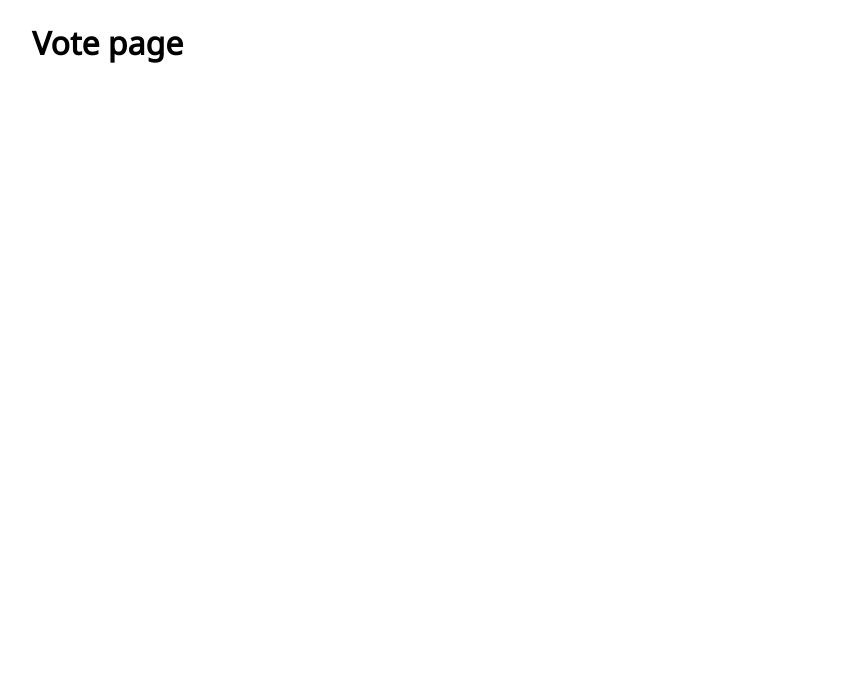
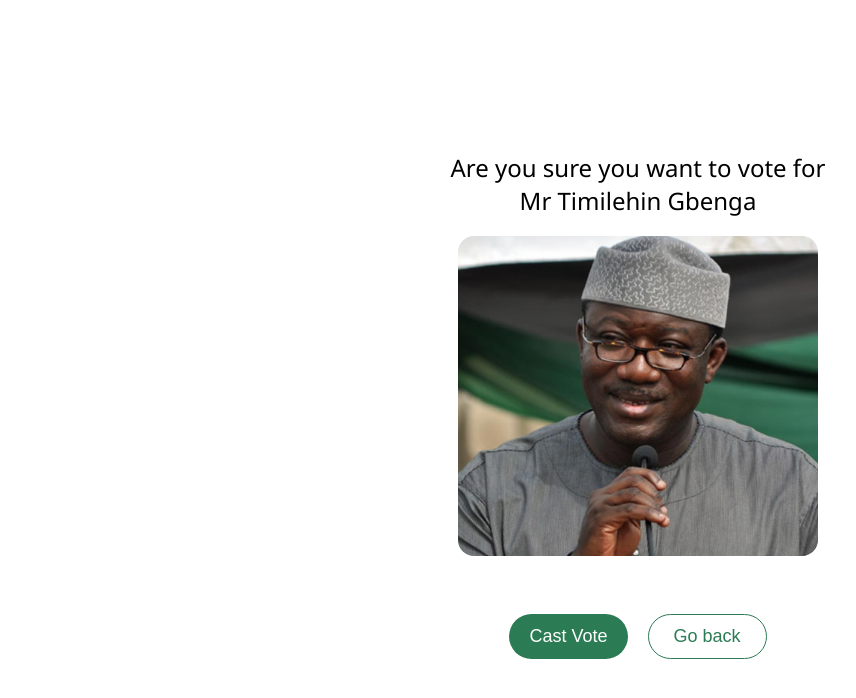
Before and after one commit to unicdeve/e-voting-app, a Next.js app: page /vote/1/1 in a window 1280 px wide. Shown: the top 698 px of the page, without its empty margins (2-858 px from the left). Built offline with nearby package versions, Linux system fonts and the light colour scheme.

Commit message:
feat: vote page

```diff
--- /dev/null
+++ b/components/vote/Vote.styled.ts
@@ -0,0 +1,40 @@
+import styled from 'styled-components';
+
+export const StyledVote = styled.div`
+	display: flex;
+	flex-direction: column;
+	justify-content: center;
+	align-items: center;
+	min-height: 100vh;
+	width: 100%;
+
+	h2 {
+		text-align: center;
+		font-weight: 500;
+		font-size: 24px;
+		line-height: 33px;
+	}
+
+	.candidate-image {
+		border-radius: 16px;
+	}
+
+	.btn-wrapper {
+		margin-top: 3rem;
+
+		button {
+			margin: 10px;
+
+			&.back-btn {
+				background: #fff;
+				color: #2b7c54;
+				border: 1px solid #2b7c54;
+				border-radius: 40px;
+				padding: 9px 25px;
+			}
+		}
+	}
+
+	@media (max-width: 400px) {
+	}
+`;
--- /dev/null
+++ b/components/vote/Vote.tsx
@@ -0,0 +1,54 @@
+import Image from 'next/image';
+import { useRouter } from 'next/router';
+import { FC } from 'react';
+import { ICandidate } from '../../mocks/election';
+import Button from '../button/Button';
+import { StyledVote } from './Vote.styled';
+
+interface IProps {
+	candidate: ICandidate;
+}
+
+const VotePage: FC<IProps> = ({ candidate }) => {
+	const router = useRouter();
+
+	const onButtonClicked = () => {
+		console.log(candidate);
+	};
+
+	return (
+		<StyledVote>
+			<h2 className='h2'>
+				Are you sure you want to vote for <br /> {candidate.name}
+			</h2>
+
+			<Image
+				className='candidate-image'
+				alt=''
+				src={candidate.image}
+				objectFit='cover'
+				placeholder='blur'
+				width='360'
+				height='320'
+			/>
+
+			<div className='btn-wrapper'>
+				<Button
+					className={`vote-btn`}
+					block={false}
+					onClick={() => onButtonClicked()}
+					btnText='Cast Vote'
+				/>
+
+				<Button
+					btnText='Go back'
+					className={`back-btn`}
+					block={false}
+					onClick={() => router.back()}
+				/>
+			</div>
+		</StyledVote>
+	);
+};
+
+export default VotePage;
--- a/mocks/election.ts
+++ b/mocks/election.ts
@@ -6,7 +6,7 @@ import pdpImage from '../public/images/party-images/1.png';
 import apcImage from '../public/images/party-images/2.png';
 import otherImage from '../public/images/party-images/3.png';
 
-interface ICandidate {
+export interface ICandidate {
 	id: number;
 	name: string;
 	image: any;
@@ -53,14 +53,14 @@ export const electionCandidates: IElectionCandidates[] = [
 		candidates: [
 			{
 				id: 1,
-				name: 'Mr Something something',
+				name: 'Mr Timilehin Gbenga',
 				image: candidate1,
 				partyImage: pdpImage,
 			},
 
 			{
 				id: 2,
-				name: 'Mr Something something',
+				name: 'Dr Ikechukwu James',
 				image: candidate2,
 				partyImage: apcImage,
 			},
@@ -81,21 +81,21 @@ export const electionCandidates: IElectionCandidates[] = [
 		candidates: [
 			{
 				id: 1,
-				name: 'Mr Something something',
+				name: 'Mr Taiwo Segun',
 				image: candidate1,
 				partyImage: pdpImage,
 			},
 
 			{
 				id: 2,
-				name: 'Mr Something something',
+				name: 'Mr Kehinde Olaposi',
 				image: candidate2,
 				partyImage: apcImage,
 			},
 
 			{
 				id: 3,
-				name: 'Mr Something something',
+				name: 'Dr Bola Ige',
 				image: candidate3,
 				partyImage: otherImage,
 			},
--- a/pages/vote/[electionId]/[candidateId].tsx
+++ b/pages/vote/[electionId]/[candidateId].tsx
@@ -1,13 +1,40 @@
-import type { NextPage } from 'next';
+import type { NextPage, NextPageContext } from 'next';
+import VotePage from '../../../components/vote/Vote';
+import { electionCandidates, ICandidate } from '../../../mocks/election';
 
-interface IProps {}
+interface IQuery {
+	electionId?: string;
+	candidateId?: string;
+}
 
-const Vote: NextPage<IProps> = () => {
-	return (
-		<div>
-			<h1>Vote page</h1>
-		</div>
-	);
+interface IProps {
+	candidate: ICandidate | undefined;
+}
+
+const Vote: NextPage<IProps> = ({ candidate }) => {
+	if (!candidate) {
+		return <h1>Candidate not found</h1>;
+	}
+
+	return <VotePage candidate={candidate} />;
+};
+
+Vote.getInitialProps = ({ query }: NextPageContext) => {
+	const { electionId, candidateId } = query as IQuery;
+
+	if (electionId && candidateId) {
+		const election = electionCandidates.find(
+			(el) => el.id === parseInt(electionId, 20)
+		);
+
+		const candidate = election?.candidates.find(
+			(el) => el.id === parseInt(candidateId, 20)
+		);
+
+		return { candidate };
+	}
+
+	return { candidate: undefined };
 };
 
 export default Vote;
```
